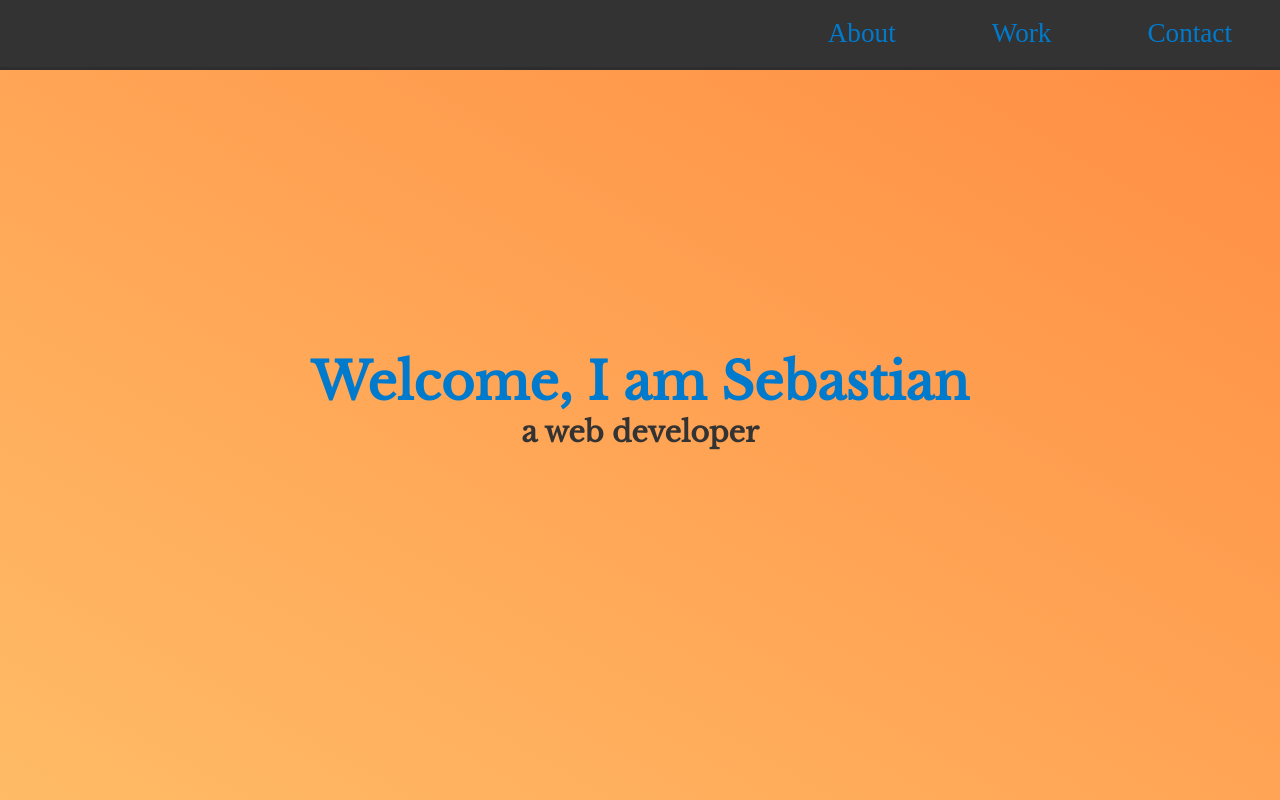
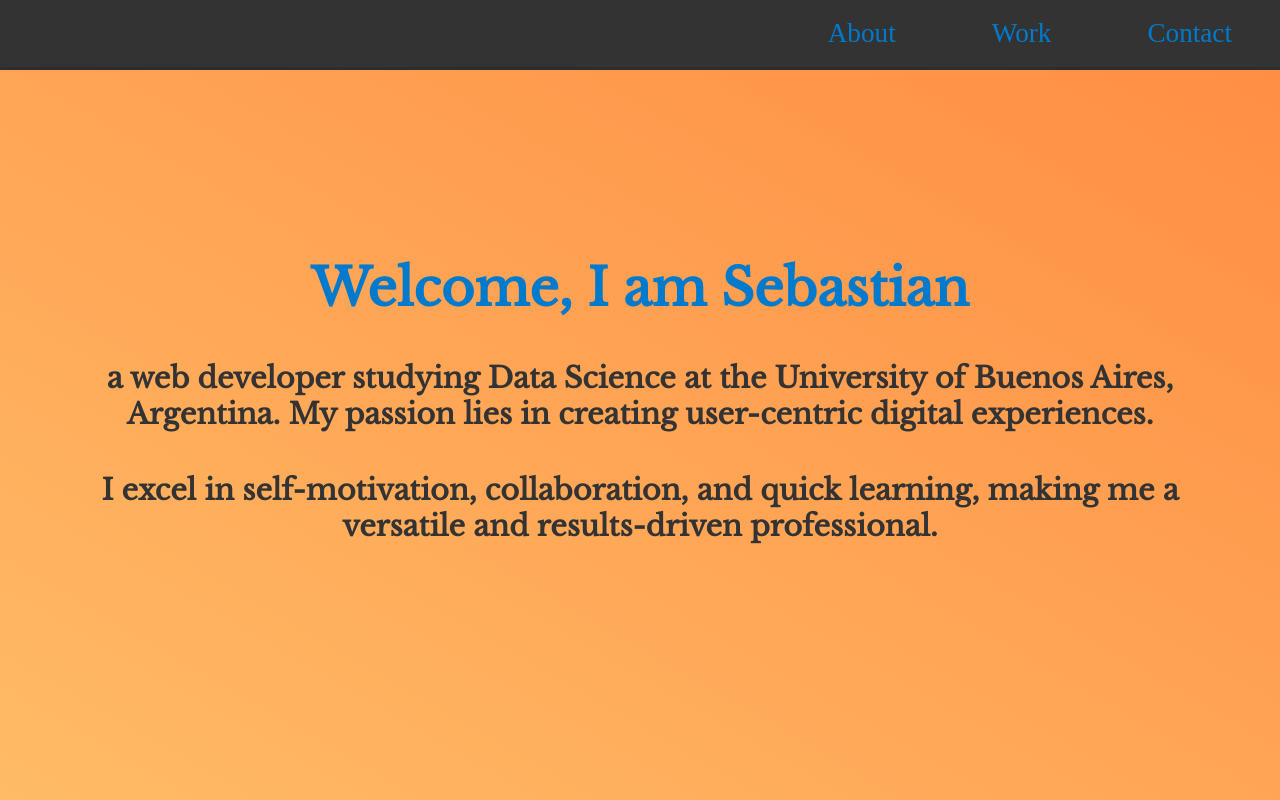
Before and after one commit to SebastianG36/fCCResponsiveWebDesign-P5, a plain HTML site: page index.html in a window 1280 px wide. Shown: the top 800 px of the page. Drawn offline with nearby package versions, Linux system fonts and the light colour scheme.

Commit message:
some content details

```diff
--- a/index.html
+++ b/index.html
@@ -23,7 +23,8 @@
     <main>
         <section id="welcome-section" class="welcome-s">
             <h1>Welcome, I am Sebastian</h1>
-            <h2>a web developer</h2>
+            <h2>a web developer studying Data Science at the University of Buenos Aires, Argentina. My passion lies in creating user-centric digital experiences.</h2>
+            <h2>I excel in self-motivation, collaboration, and quick learning, making me a versatile and results-driven professional.</h2>
         </section>
 
         <section id="projects" class="projects">
--- a/styles.css
+++ b/styles.css
@@ -37,6 +37,8 @@ header {
     z-index: 1000;
     border-bottom: 3px solid #00000020;
   }
+
+
 
 header h1 {
     color: var(--accent);
@@ -108,6 +110,13 @@ font-family: 'Libre Baskerville';
 font-weight: 600;
 
 }
+
+.welcome-s h1, .welcome-s h2 {
+  max-width: 1200px;
+  margin: 20px auto;
+}
+
+
 
 p {
 color: var(--pcolor1)
```
